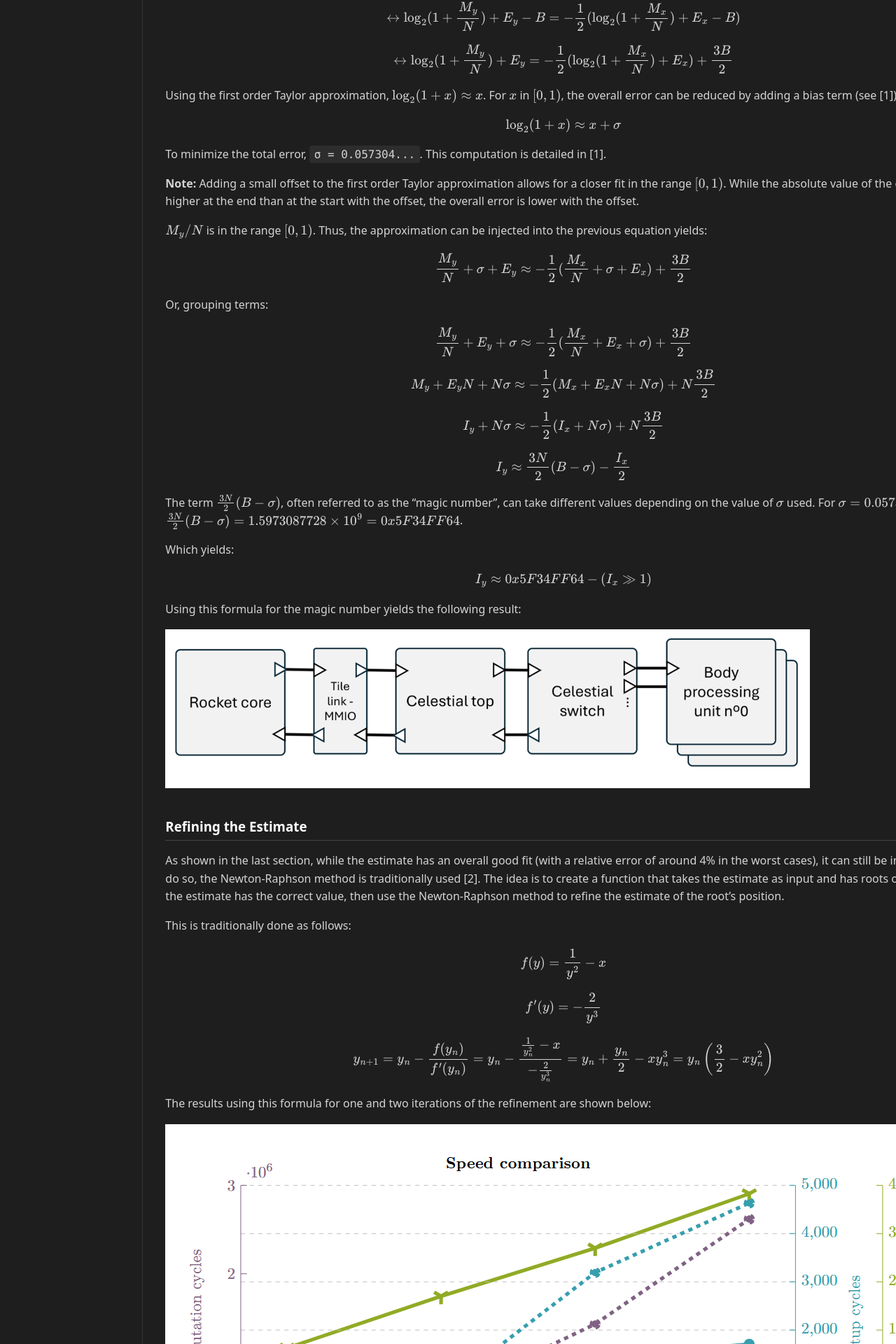
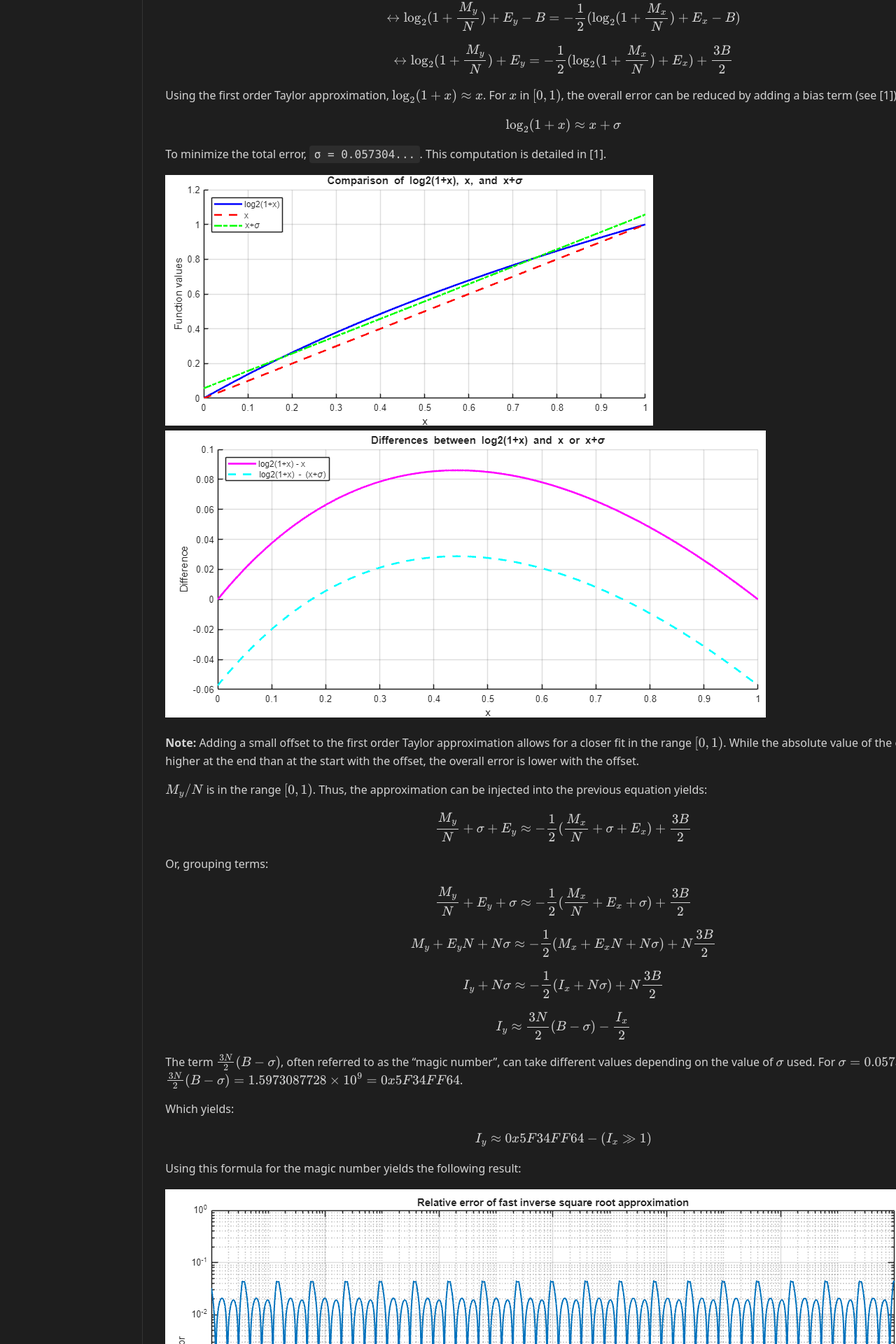
Before and after one commit to Vyndicta/Celestial, a Jekyll site: the page built from docs/celestial-accelerator-docs/modules/fast-negative-three-half.md, in a window 1280 px wide. Shown: the part 809-2729 px from the top of the page at 70% size. Built offline with Jekyll 4.4.1, drawn with Linux system fonts in a browser that asks for light colours; our own code applies the rules of GitHub Pages for plain Markdown files.

Commit message:
Updating the doc

```diff
--- a/docs/celestial-accelerator-docs/modules/fast-negative-three-half.md
+++ b/docs/celestial-accelerator-docs/modules/fast-negative-three-half.md
@@ -52,6 +52,9 @@ $$
 
 To minimize the total error, `σ = 0.057304...`. This computation is detailed in [1].
 
+![Error with sigma](../assets/ComparingSigma.png)
+![Error with sigma](../assets/ComparingSigma2.png)
+
 > **Note:** Adding a small offset to the first order Taylor approximation allows for a closer fit in the range $$[0, 1)$$. While the absolute value of the error is higher at the end than at the start with the offset, the overall error is lower with the offset.
 
 
@@ -91,7 +94,7 @@ $$
 
 Using this formula for the magic number yields the following result:
 
-![Relative error of fast inverse square root](../assets/image.png)
+![Relative error of fast inverse square root](../assets/RelativeErrorFInvSqRoot.png)
 
 ### Refining the Estimate
 
```
Also changed, not shown: docs/celestial-accelerator-docs/assets/ComparingSigma.png (added), docs/celestial-accelerator-docs/assets/ComparingSigma2.png (added), docs/celestial-accelerator-docs/assets/RelativeErrorFInvSqRoot.png (added).
